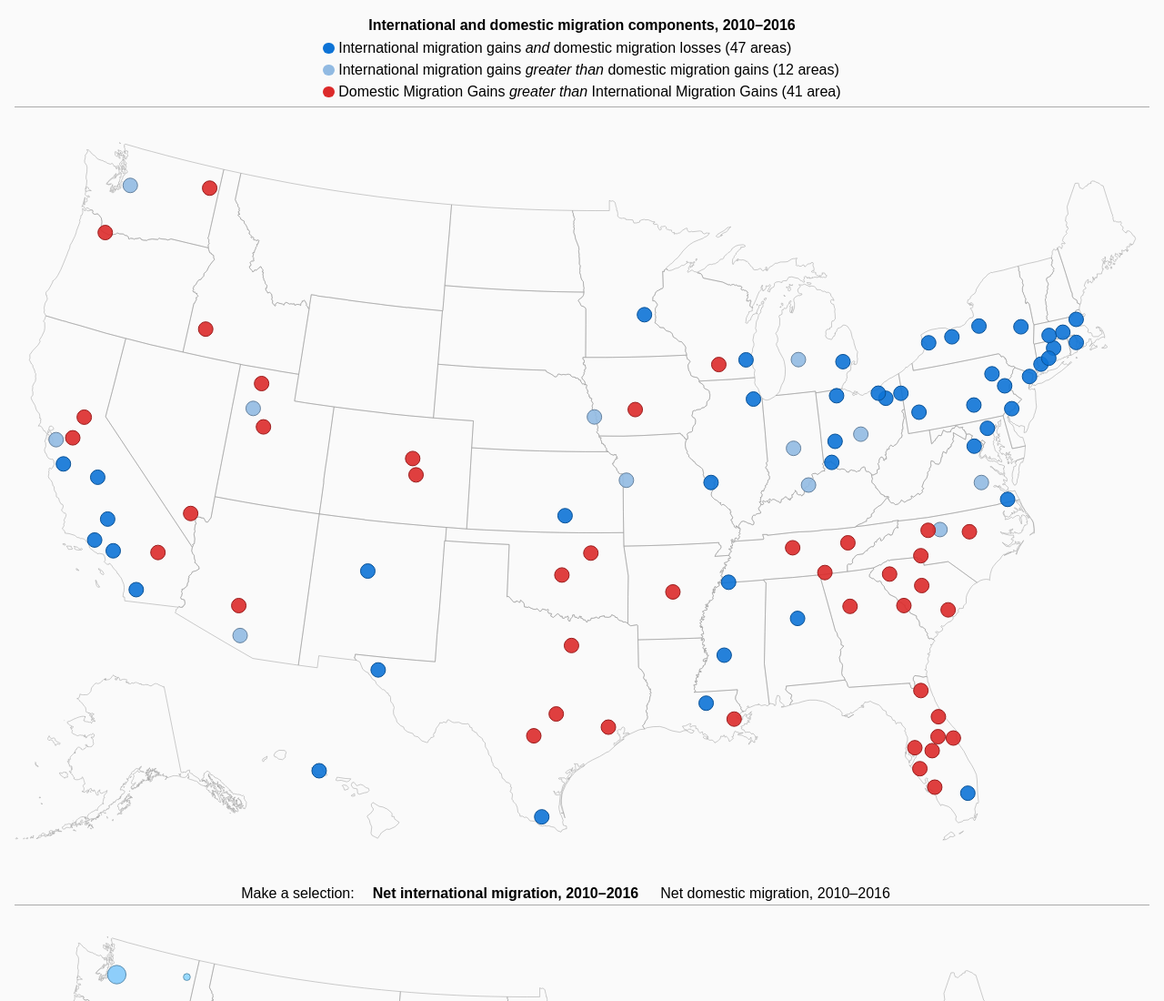
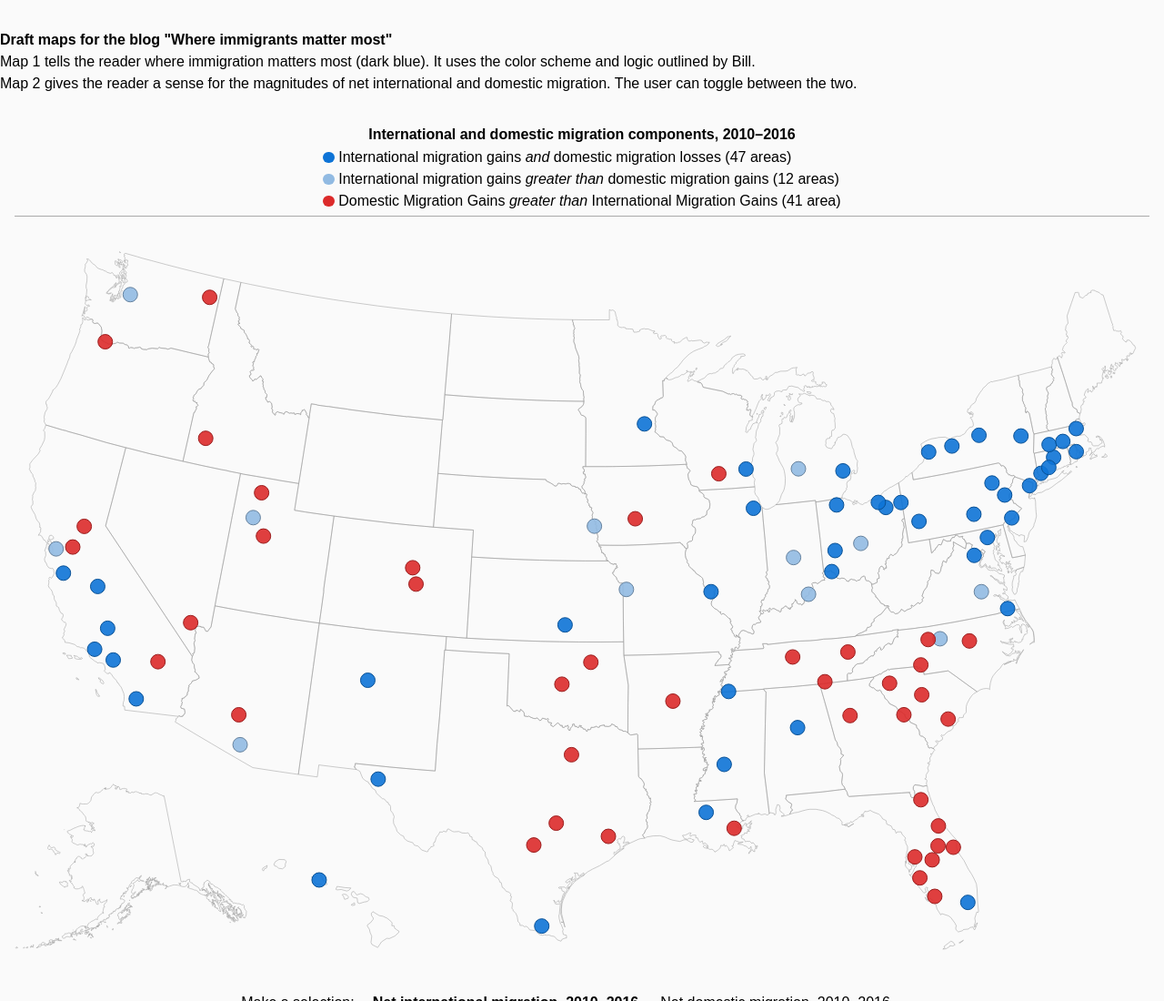
Before and after one commit to afdta/net_migration_maps, a plain HTML site: page map/index.html in a window 1280 px wide. Shown: the top 1100 px of the page at 91% size. Drawn offline with Linux system fonts and the light colour scheme.

Commit message:
Added text at the top

```diff
--- a/map/index.html
+++ b/map/index.html
@@ -16,6 +16,11 @@
 <script src="app.js" type="text/javascript"></script>
 
 <div class="metro-interactive">
+	<div style="border-bottom:0px solid #aaaaaa;margin:2em 0em;width:100%;">
+		<p><b>Draft maps for the blog "Where immigrants matter most"</b></p>
+		<p>Map 1 tells the reader where immigration matters most (dark blue). It uses the color scheme and logic outlined by Bill.</p>
+		<p>Map 2 gives the reader a sense for the magnitudes of net international and domestic migration. The user can toggle between the two.</p>
+	</div>
 	<div id="frey-map"></div>
 </div>
 </body>
```
